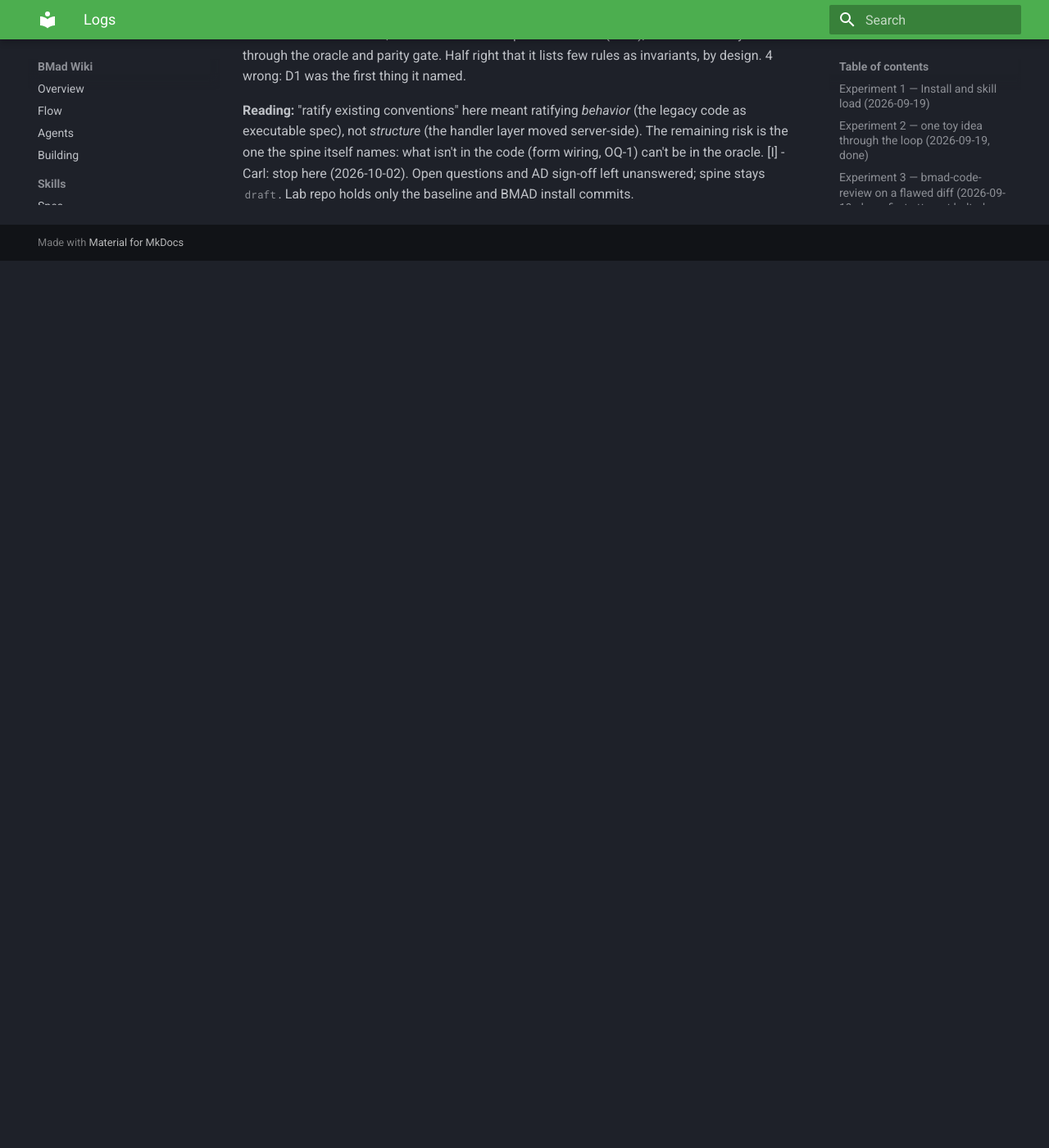
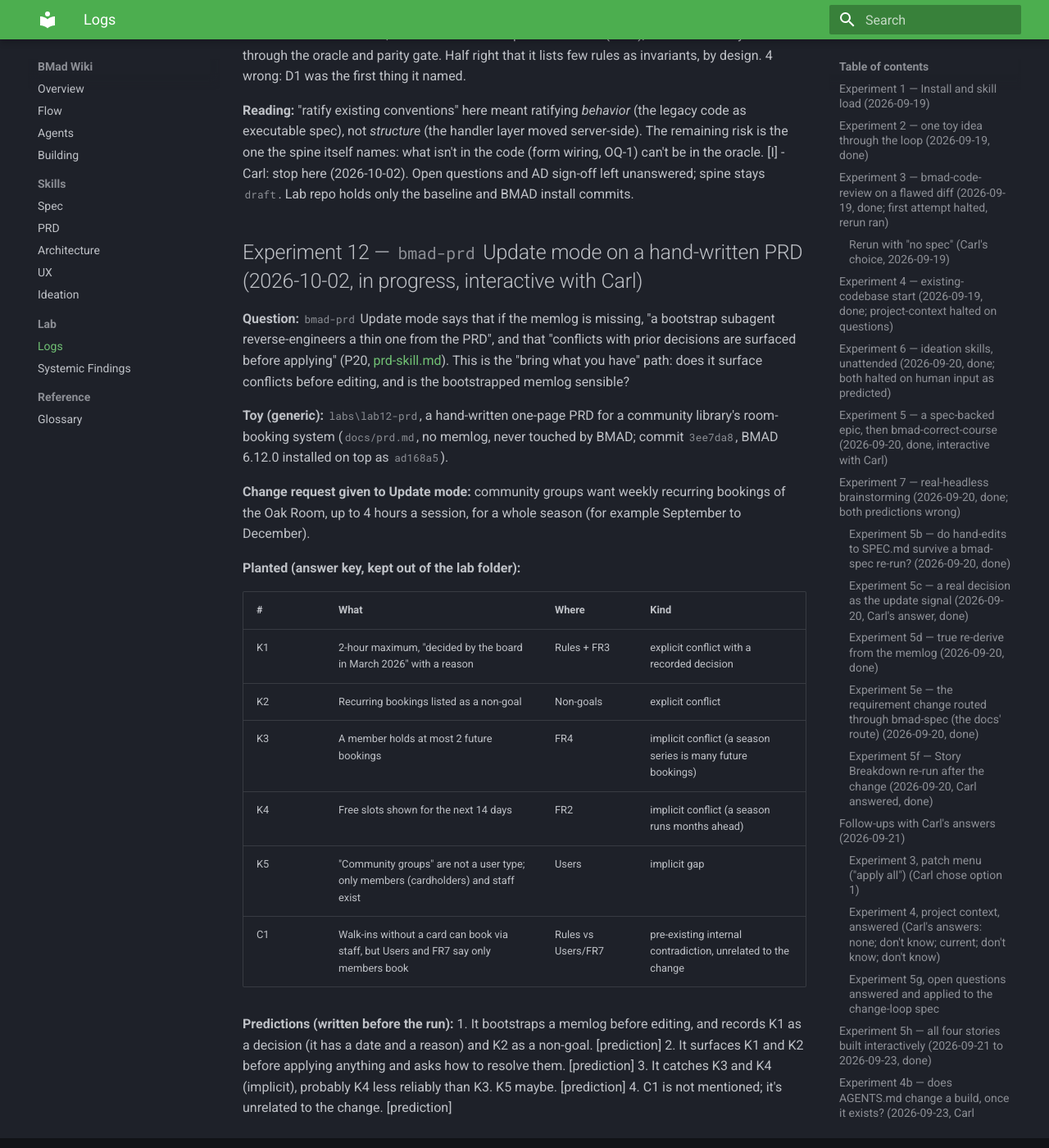
Before and after one commit to ctupper/woods-walks, an MkDocs documentation site: the page built from docs/bmad/lab-log.md, in a window 1280 px wide and 1400 px high, scrolled down 43994 px. Shown: the whole window at 82% size. Built offline with MkDocs 1.6.1 and Material for MkDocs 9.7.7, drawn with Linux system fonts in a browser that asks for light colours; before the commit the page ends 44312 px from its top, so only the background shows below that.

Commit message:
docs: auto-sync BMad wiki (lab-log.md)

```diff
--- a/docs/bmad/lab-log.md
+++ b/docs/bmad/lab-log.md
@@ -705,3 +705,28 @@
 
 **Reading:** "ratify existing conventions" here meant ratifying *behavior* (the legacy code as executable spec), not *structure* (the handler layer moved server-side). The remaining risk is the one the spine itself names: what isn't in the code (form wiring, OQ-1) can't be in the oracle. [I]
 - Carl: stop here (2026-10-02). Open questions and AD sign-off left unanswered; spine stays `draft`. Lab repo holds only the baseline and BMAD install commits.
+
+## Experiment 12 — `bmad-prd` Update mode on a hand-written PRD (2026-10-02, in progress, interactive with Carl)
+
+**Question:** `bmad-prd` Update mode says that if the memlog is missing, "a bootstrap subagent reverse-engineers a thin one from the PRD", and that "conflicts with prior decisions are surfaced before applying" (P20, [prd-skill.md](prd-skill.md)). This is the "bring what you have" path: does it surface conflicts before editing, and is the bootstrapped memlog sensible?
+
+**Toy (generic):** `labs\lab12-prd`, a hand-written one-page PRD for a community library's room-booking system (`docs/prd.md`, no memlog, never touched by BMAD; commit `3ee7da8`, BMAD 6.12.0 installed on top as `ad168a5`).
+
+**Change request given to Update mode:** community groups want weekly recurring bookings of the Oak Room, up to 4 hours a session, for a whole season (for example September to December).
+
+**Planted (answer key, kept out of the lab folder):**
+
+| # | What | Where | Kind |
+|---|---|---|---|
+| K1 | 2-hour maximum, "decided by the board in March 2026" with a reason | Rules + FR3 | explicit conflict with a recorded decision |
+| K2 | Recurring bookings listed as a non-goal | Non-goals | explicit conflict |
+| K3 | A member holds at most 2 future bookings | FR4 | implicit conflict (a season series is many future bookings) |
+| K4 | Free slots shown for the next 14 days | FR2 | implicit conflict (a season runs months ahead) |
+| K5 | "Community groups" are not a user type; only members (cardholders) and staff exist | Users | implicit gap |
+| C1 | Walk-ins without a card can book via staff, but Users and FR7 say only members book | Rules vs Users/FR7 | pre-existing internal contradiction, unrelated to the change |
+
+**Predictions (written before the run):**
+1. It bootstraps a memlog before editing, and records K1 as a decision (it has a date and a reason) and K2 as a non-goal. [prediction]
+2. It surfaces K1 and K2 before applying anything and asks how to resolve them. [prediction]
+3. It catches K3 and K4 (implicit), probably K4 less reliably than K3. K5 maybe. [prediction]
+4. C1 is not mentioned; it's unrelated to the change. [prediction]
```
